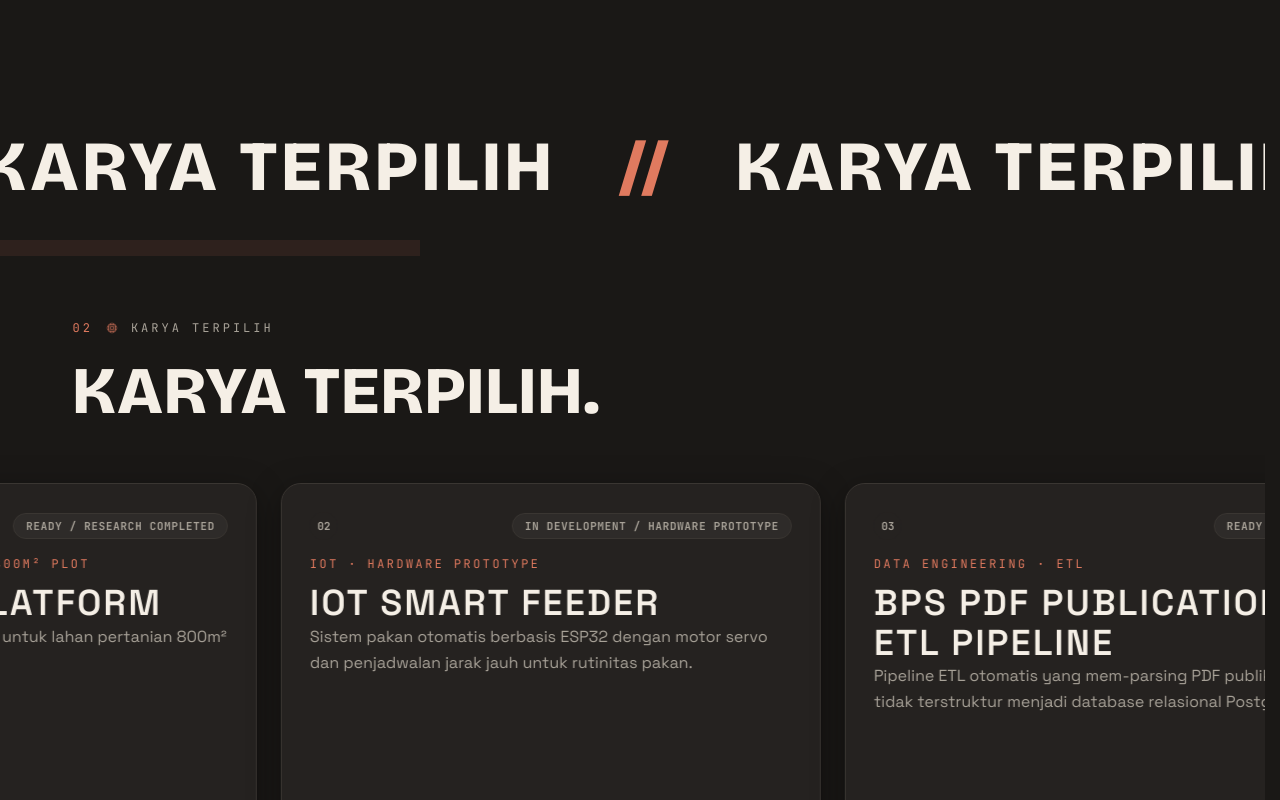
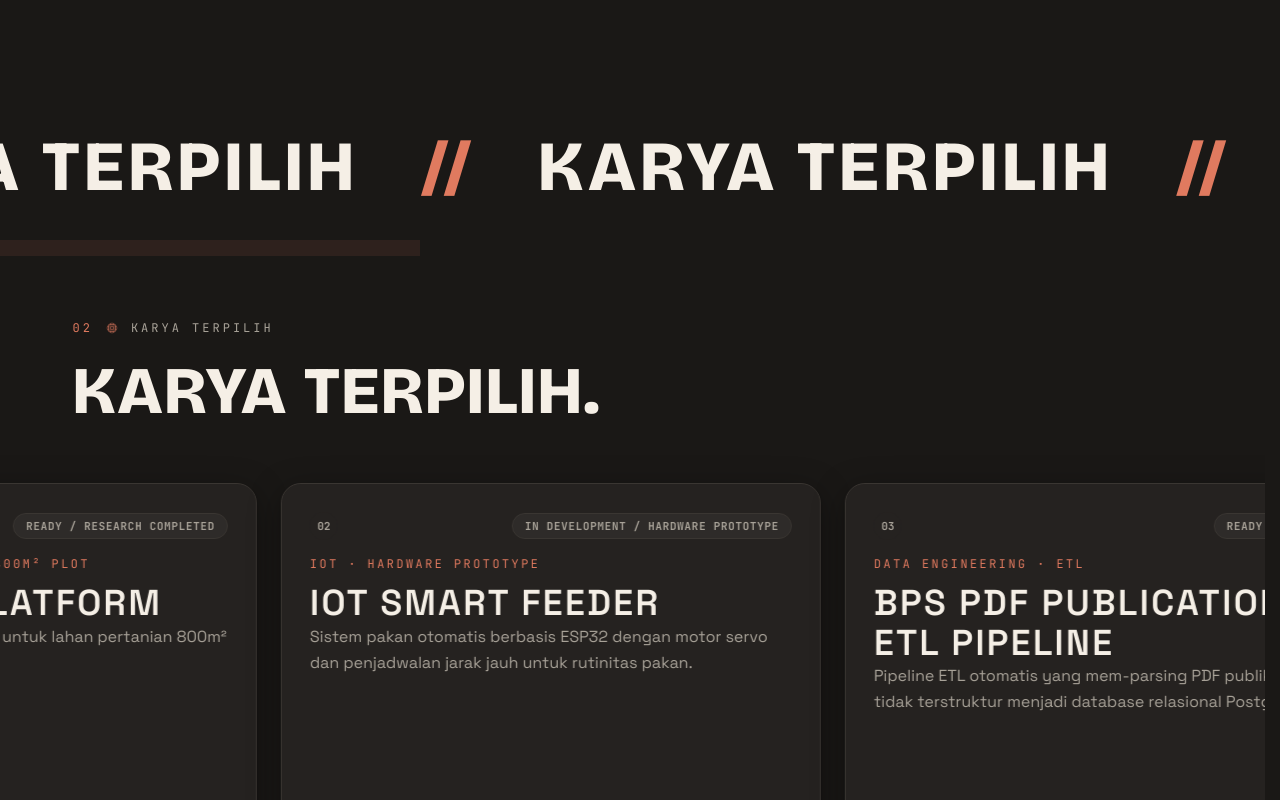
Before and after one commit to supyan1403/kyronix-portfolio, a React (Vite) app: page / in a window 1280 px wide. Shown: the part 1780-2580 px from the top of the page. Built offline with nearby package versions, Linux system fonts and the light colour scheme.

Commit message:
feat: KineticBand selang-seling kiri-kanan

```diff
--- a/src/App.tsx
+++ b/src/App.tsx
@@ -301,11 +301,11 @@ function Tag({ children, tone = "yellow" }: { children: ReactNode; tone?: "yello
   );
 }
 
-/* ---------- Kinetic band — tanpa BG (menyatu global) + solid 3× ---------- */
-function KineticBand({ text, accent }: { text: string; accent?: string; reverse?: boolean }) {
+/* ---------- Kinetic band — tanpa BG (menyatu global) + solid 3× (selang-seling) ---------- */
+function KineticBand({ text, accent, reverse }: { text: string; accent?: string; reverse?: boolean }) {
   const ref = useRef<HTMLDivElement>(null);
   const { scrollYProgress } = useScroll({ target: ref, offset: ["start end", "end start"] });
-  const x = useTransform(scrollYProgress, [0, 1], ["0%", "-50%"]);
+  const x = useTransform(scrollYProgress, [0, 1], reverse ? ["-50%", "0%"] : ["0%", "-50%"]);
   return (
     <div ref={ref} className="overflow-hidden bg-transparent py-7 md:py-9" aria-hidden>
       <motion.div
@@ -1961,11 +1961,11 @@ function App() {
         </div>
         <Stack />
       </div>
-      <KineticBand text={bands.selectedWork} />
+      <KineticBand text={bands.selectedWork} reverse />
       <Projects />
       <KineticBand text={bands.experience} />
       <Experience />
-      <KineticBand text={bands.howIBuild} />
+      <KineticBand text={bands.howIBuild} reverse />
       <Lab />
       <KineticBand text={bands.letsBuild} />
       <Contact />
```
